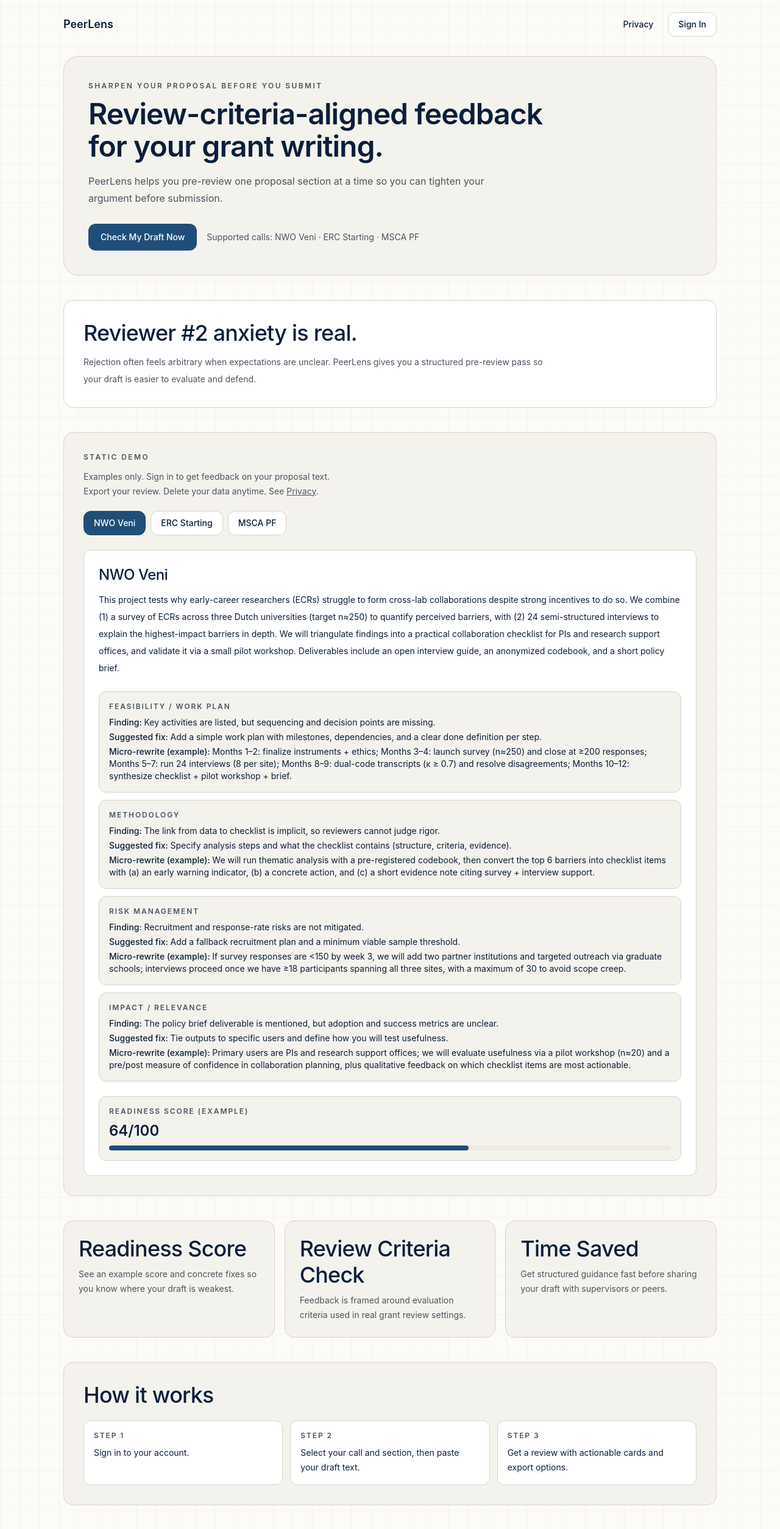
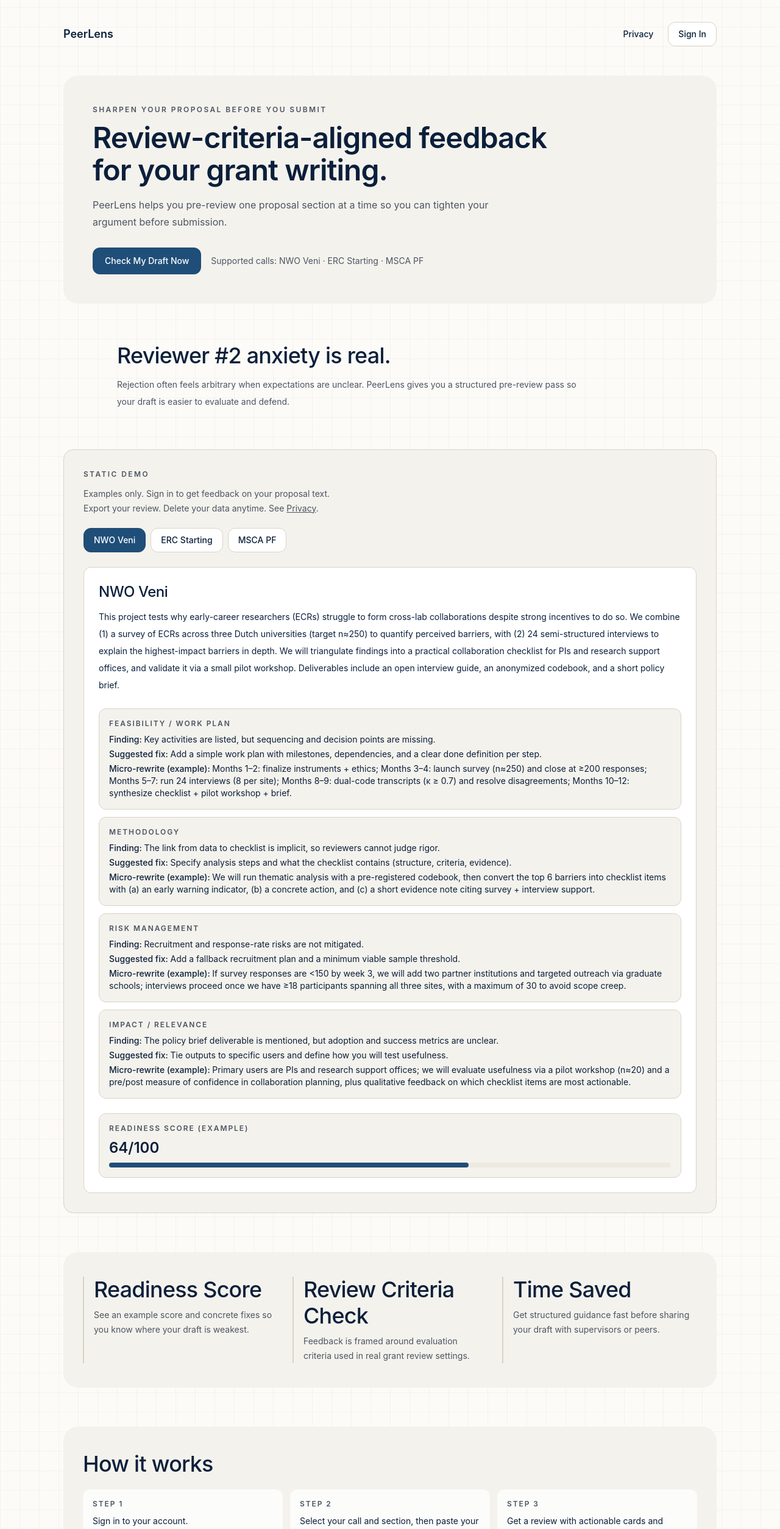
Before and after one commit to mallikgarjuna/Grant-Reviewer, a Next.js app in the folder frontend/: page / in a window 1280 px wide. Shown: the part 20-2528 px from the top of the page at 61% size. Built offline with nearby package versions, Linux system fonts and the light colour scheme.

Commit message:
WF-0010: peerlens-landing-design-refresh — Task 3 — rework layout rhythm

```diff
--- a/frontend/src/app/page.tsx
+++ b/frontend/src/app/page.tsx
@@ -33,7 +33,7 @@ const HOW_IT_WORKS = [
 
 export default function Home() {
   return (
-    <div className="mx-auto w-full max-w-6xl px-6 py-8 md:px-10 md:py-10">
+    <div className="mx-auto w-full max-w-6xl px-6 py-10 md:px-10 md:py-14">
       <header className="flex items-center justify-between gap-4">
         <Link className="text-lg font-semibold text-[var(--color-foreground)]" href="/">
           PeerLens
@@ -54,8 +54,8 @@ export default function Home() {
         </nav>
       </header>
 
-      <main className="mt-8 flex flex-col gap-8 md:gap-10">
-        <section className="rounded-3xl border border-[var(--color-border)] bg-[var(--color-surface)] p-8 md:p-10">
+      <main className="mt-12 flex flex-col gap-14 md:gap-16">
+        <section className="rounded-3xl bg-[var(--color-surface)] px-7 py-9 md:px-12 md:py-12">
           <p className="text-xs font-semibold uppercase tracking-[0.2em] text-[var(--color-muted-foreground)]">
             Sharpen your proposal before you submit
           </p>
@@ -80,7 +80,7 @@ export default function Home() {
           </div>
         </section>
 
-        <section className="rounded-2xl border border-[var(--color-border)] bg-white p-6 md:p-8">
+        <section className="mx-auto w-full max-w-4xl">
           <h2 className="text-2xl font-semibold tracking-tight text-[var(--color-foreground)]">
             Reviewer #2 anxiety is real.
           </h2>
@@ -92,10 +92,11 @@ export default function Home() {
 
         <DemoTabs />
 
-        <section className="grid gap-4 md:grid-cols-3">
+        <section className="rounded-3xl bg-[var(--color-surface)] px-6 py-8 md:px-8 md:py-10">
+          <div className="grid gap-6 md:grid-cols-3">
           {BENEFITS.map((benefit) => (
             <article
-              className="rounded-2xl border border-[var(--color-border)] bg-[var(--color-surface)] p-6"
+              className="border-l-2 border-[var(--color-border)] pl-4"
               key={benefit.title}
             >
               <h2 className="text-lg font-medium text-[var(--color-foreground)]">{benefit.title}</h2>
@@ -104,16 +105,17 @@ export default function Home() {
               </p>
             </article>
           ))}
+          </div>
         </section>
 
-        <section className="rounded-2xl border border-[var(--color-border)] bg-[var(--color-surface)] p-6 md:p-8">
+        <section className="rounded-3xl bg-[var(--color-surface)] px-6 py-8 md:px-8 md:py-10">
           <h2 className="text-2xl font-semibold tracking-tight text-[var(--color-foreground)]">
             How it works
           </h2>
           <ol className="mt-5 grid gap-3 md:grid-cols-3">
             {HOW_IT_WORKS.map((step, index) => (
               <li
-                className="rounded-xl border border-[var(--color-border)] bg-white p-4 text-sm leading-6 text-[var(--color-foreground)]"
+                className="rounded-xl bg-white/75 p-4 text-sm leading-6 text-[var(--color-foreground)]"
                 key={step}
               >
                 <p className="text-xs font-semibold uppercase tracking-[0.16em] text-[var(--color-muted-foreground)]">
@@ -125,7 +127,7 @@ export default function Home() {
           </ol>
         </section>
 
-        <section className="rounded-2xl border border-[var(--color-border)] bg-white p-6 md:p-8">
+        <section className="rounded-2xl bg-[var(--color-surface)] px-6 py-6 md:px-8">
           <p className="text-sm font-medium text-[var(--color-muted-foreground)]">
             Supported calls (text-only): {SUPPORTED_CALLS}
           </p>
@@ -133,7 +135,7 @@ export default function Home() {
 
         <FaqAccordion />
 
-        <section className="rounded-2xl border border-[var(--color-border)] bg-[var(--color-surface)] p-8 text-center">
+        <section className="rounded-3xl bg-[var(--color-surface)] px-8 py-10 text-center">
           <h2 className="text-2xl font-semibold tracking-tight text-[var(--color-foreground)]">
             Ready to review your draft?
           </h2>
@@ -150,7 +152,7 @@ export default function Home() {
         </section>
       </main>
 
-      <footer className="mt-10 border-t border-[var(--color-border)] py-6 text-sm text-[var(--color-muted-foreground)]">
+      <footer className="mt-16 border-t border-[var(--color-border)] py-6 text-sm text-[var(--color-muted-foreground)]">
         <div className="flex flex-wrap items-center justify-between gap-3">
           <p>© 2026 PeerLens</p>
           <Link className="hover:underline" href="/privacy">
```
